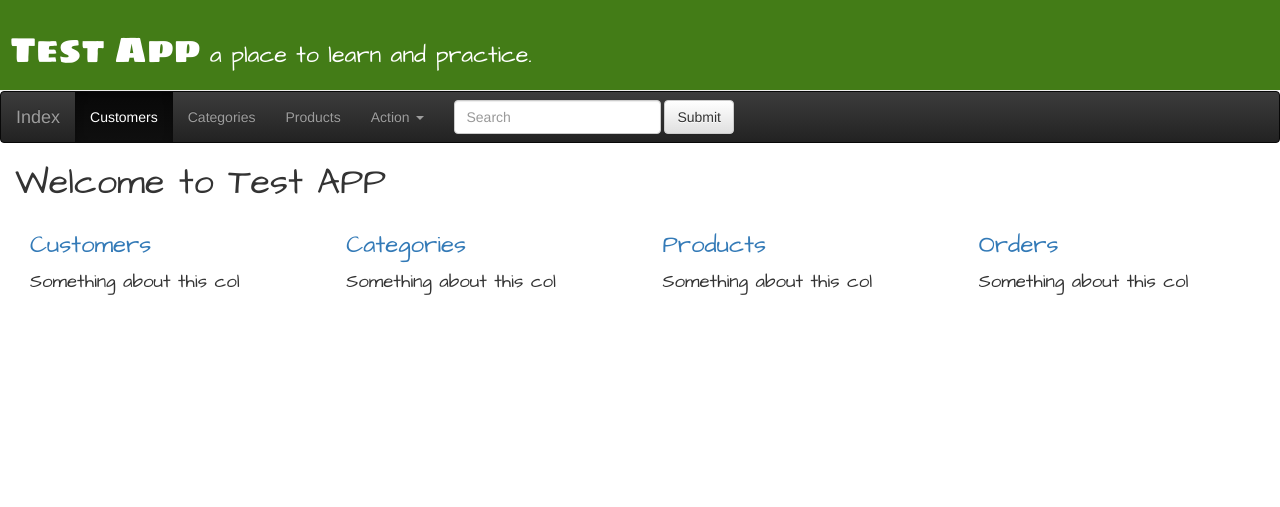
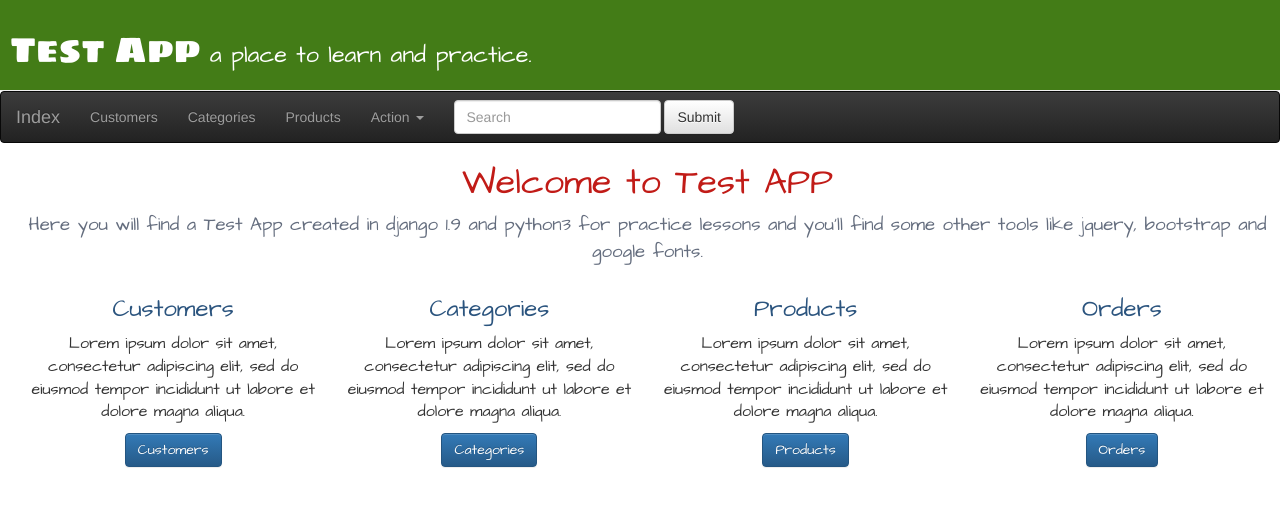
Before and after one commit to aldenso/djangoTestApp, a Django app: page / in a window 1280 px wide. Shown: the top 507 px of the page. Run offline with Django 3.2, Linux system fonts and the light colour scheme; some libraries are stand-ins or nearby versions.

Commit message:
Some changes to index.html presentation and css configurations

```diff
--- a/app/static/css/app.css
+++ b/app/static/css/app.css
@@ -56,3 +56,24 @@
 	height: 100%;
 	align-items: center;
 }
+
+.principal-div {
+	text-align: center;
+	color: #C11B17;
+}
+
+.principal-div p {
+	text-align: center;
+	color: #646D7E;
+}
+
+.row {
+	text-align: center;
+}
+
+.col-md-3 h3 {
+	color: #2B547E;
+}
+.col-md-3 p {
+	font-size: 12pt;
+}
--- a/app/templates/app/base.html
+++ b/app/templates/app/base.html
@@ -45,7 +45,7 @@
     <!-- Collect the nav links, forms, and other content for toggling -->
     <div class="collapse navbar-collapse" id="bs-example-navbar-collapse-1">
       <ul class="nav navbar-nav">
-        <li class="active"><a href="{% url 'customer_list' %}">Customers <span class="sr-only">(current)</span></a></li>
+        <li><a href="{% url 'customer_list' %}">Customers <span class="sr-only">(current)</span></a></li>
         <li><a href="{% url 'category_list' %}">Categories</a></li>
         <li><a href="{% url 'product_list' %}">Products</a></li>
         <li class="dropdown">
--- a/app/templates/app/index.html
+++ b/app/templates/app/index.html
@@ -2,24 +2,32 @@
 
 
 {% block context %}
+<div class="principal-div">
 <h1>Welcome to Test APP</h1>
+<p>Here you will find a Test App created in django 1.9 and python3 for practice lessons and you'll find some other tools like jquery, bootstrap and google fonts.</p>
+</div>
+
   <div class="container-fluid" style="margin-top:10px" >
     <div class="row">
       <div class="col-md-3">
-        <h3>  <a href="#home">Customers</a></h3>
-        <p>Something about this col</p>
+        <h3>Customers</h3>
+        <p>Lorem ipsum dolor sit amet, consectetur adipiscing elit, sed do eiusmod tempor incididunt ut labore et dolore magna aliqua.</p>
+        <a class="btn btn-primary" href="{% url 'customer_list' %}">Customers</a>
       </div>
       <div class="col-md-3">
-        <h3>  <a href="#about">Categories</a></h3>
-        <p>Something about this col</p>
+        <h3>Categories</h3>
+        <p>Lorem ipsum dolor sit amet, consectetur adipiscing elit, sed do eiusmod tempor incididunt ut labore et dolore magna aliqua.</p>
+        <a class="btn btn-primary" href="{% url 'category_list' %}">Categories</a>
       </div>
       <div class="col-md-3">
-        <h3>  <a href="#services">Products</a></h3>
-        <p>Something about this col</p>
+        <h3>Products</h3>
+        <p>Lorem ipsum dolor sit amet, consectetur adipiscing elit, sed do eiusmod tempor incididunt ut labore et dolore magna aliqua.</p>
+        <a class="btn btn-primary" href="{% url 'product_list' %}">Products</a>
       </div>
       <div class="col-md-3">
-        <h3>  <a href="#contact">Orders</a></h3>
-        <p>Something about this col</p>
+        <h3>Orders</h3>
+        <p>Lorem ipsum dolor sit amet, consectetur adipiscing elit, sed do eiusmod tempor incididunt ut labore et dolore magna aliqua.</p>
+        <a class="btn btn-primary" href="#contact">Orders</a>
       </div>
     </div>
   </div>
```
